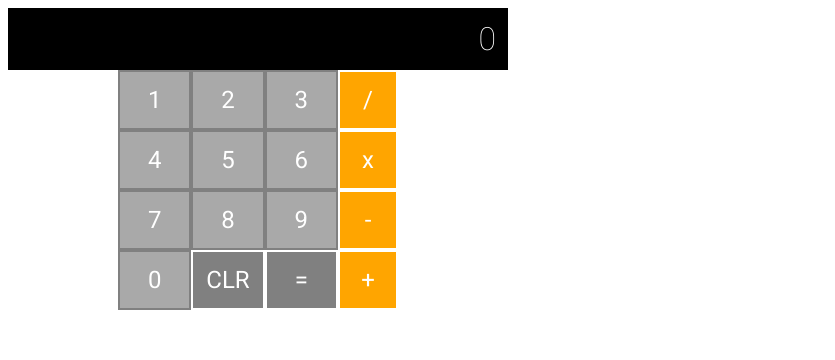
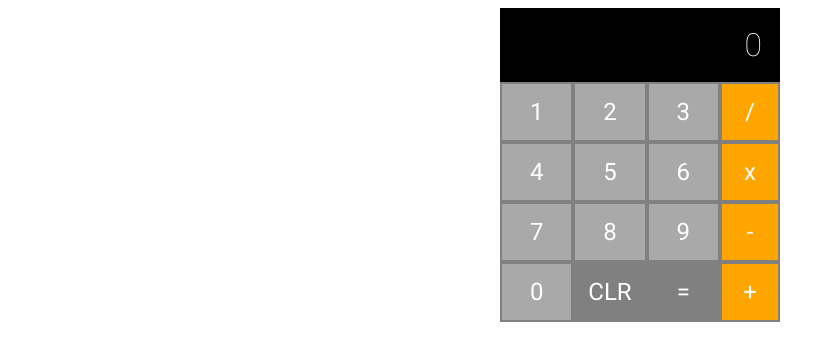
Before and after one commit to okrystecka/top-foundation-calculator, a plain HTML site: page index.html in a window 1280 px wide. Shown: the whole page, without its empty margins (0-835 px from the left). Drawn offline with Linux system fonts and the light colour scheme.

Commit message:
Improve styling a bit

```diff
--- a/script.js
+++ b/script.js
@@ -39,9 +39,11 @@ function handleClick(e) {
     console.log(value);
     switch (value) {
         case '=':
-            displayValue = operate(+firstNumber, operator, +secondNumber);
-            setDisplayValue();
-            clear();
+            if(firstNumber && secondNumber) {
+                displayValue = operate(+firstNumber, operator, +secondNumber);
+                setDisplayValue();
+                clear();
+            }
             break;
         case 'CLR':
             clear();
--- a/styles.css
+++ b/styles.css
@@ -4,7 +4,8 @@
     color: white;
 }
  .window {
-    width: 500px;
+    margin: 0 auto;
+    width: 280px;
     display: flex;
     flex-direction: column;
     align-items: center;
@@ -15,7 +16,7 @@
     background-color: black;
     font-size: 32px;
     text-align: end;
-    padding: 12px;
+    padding: 18px;
     font-weight: 100;
 }
 
@@ -26,7 +27,6 @@
 .numbers {
     display: flex;
     flex-wrap: wrap;
-    width: 220px;
 }
 
 .specials {
@@ -44,20 +44,18 @@
     justify-content: center;
     align-items: center;
     font-size: 24px;
+    border: 2px solid gray;
 }
 
 .action-key {
     background-color: orange;
-    border: 2px solid;
     width: 60px;
 }
 
 .number-key {
     background-color: darkgray;
-    border: 2px solid gray;
 }
 
 .special-key {
     background-color: gray;
-    border: 2px solid;
 }
```
